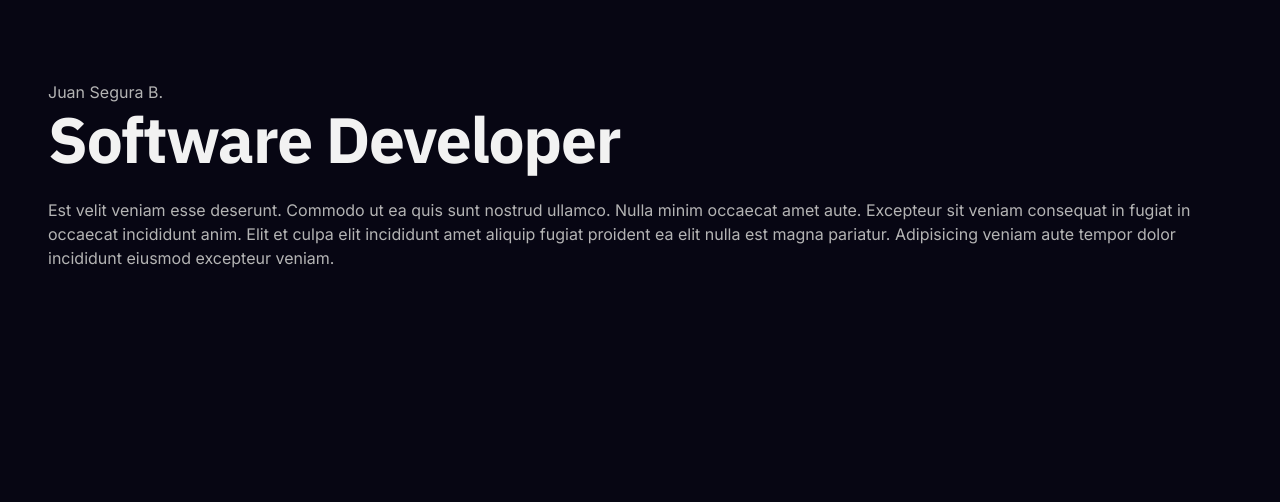
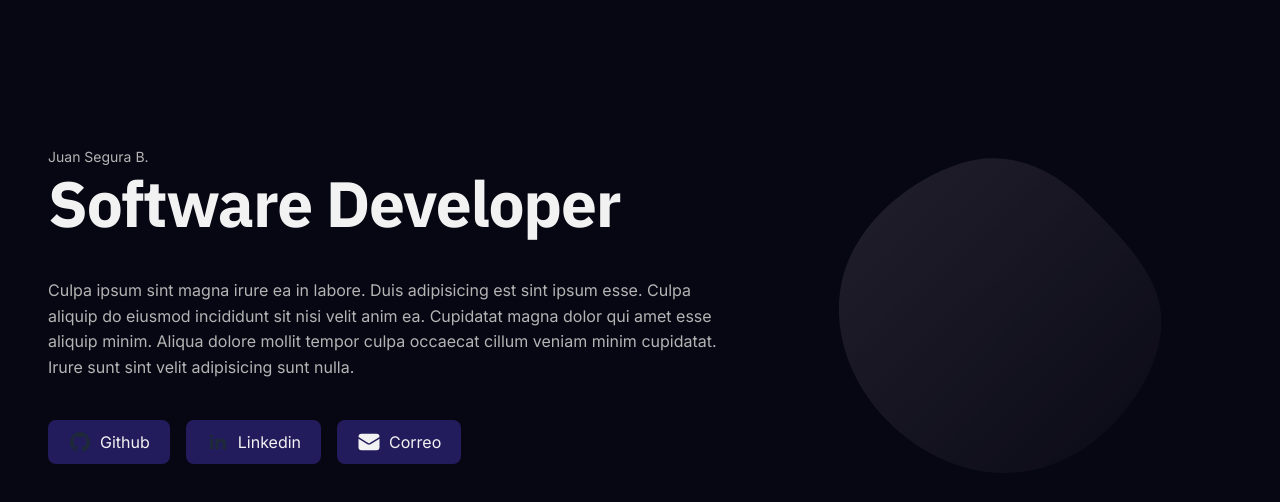
Before and after one commit to jesussb560/portfolio-26, an Angular app: page / in a window 1280 px wide. Shown: the top 502 px of the page. Built offline with nearby package versions, Linux system fonts and the light colour scheme.

Commit message:
button component and buttons in home

```diff
--- a/src/app/features/home/home.html
+++ b/src/app/features/home/home.html
@@ -1,19 +1,70 @@
 <app-container>
     <div class="py-6 sm:py-10">
-        <small class="mt-2 text-sm sm:text-base">
-            Juan Segura B.
-        </small>
-        <h1>Software Developer</h1>
-        <p class="mt-6 text-sm sm:text-base">
-            Est velit veniam esse deserunt. Commodo ut ea quis sunt nostrud ullamco. Nulla minim occaecat amet aute.
-            Excepteur sit veniam consequat in fugiat in occaecat incididunt anim. Elit et culpa elit incididunt amet
-            aliquip fugiat proident ea elit nulla est magna pariatur. Adipisicing veniam aute tempor dolor incididunt
-            eiusmod excepteur veniam.
-        </p>
+        <div class="grid gap-10 lg:grid-cols-[1.2fr_0.8fr] lg:items-center">
+            <!-- Texto -->
+            <div>
+                <small>Juan Segura B.</small>
+                <h1>
+                    Software Developer
+                </h1>
+                <p class="py-6 sm:py-10">
+                    Culpa ipsum sint magna irure ea in labore. Duis adipisicing est sint ipsum esse. Culpa aliquip do
+                    eiusmod incididunt sit nisi velit anim ea. Cupidatat magna dolor qui amet esse aliquip minim. Aliqua
+                    dolore mollit tempor culpa occaecat cillum veniam minim cupidatat. Irure sunt sint velit adipisicing
+                    sunt nulla.
+                </p>
+                <div class="grid grid-flow-col auto-cols-max gap-4">
+                    <app-button variant="primary" size="lg">
+                        <svg class="w-6 h-6 text-gray-800 dark:text-white" aria-hidden="true"
+                            xmlns="http://www.w3.org/2000/svg" width="24" height="24" fill="currentColor"
+                            viewBox="0 0 24 24">
+                            <path fill-rule="evenodd"
+                                d="M12.006 2a9.847 9.847 0 0 0-6.484 2.44 10.32 10.32 0 0 0-3.393 6.17 10.48 10.48 0 0 0 1.317 6.955 10.045 10.045 0 0 0 5.4 4.418c.504.095.683-.223.683-.494 0-.245-.01-1.052-.014-1.908-2.78.62-3.366-1.21-3.366-1.21a2.711 2.711 0 0 0-1.11-1.5c-.907-.637.07-.621.07-.621.317.044.62.163.885.346.266.183.487.426.647.71.135.253.318.476.538.655a2.079 2.079 0 0 0 2.37.196c.045-.52.27-1.006.635-1.37-2.219-.259-4.554-1.138-4.554-5.07a4.022 4.022 0 0 1 1.031-2.75 3.77 3.77 0 0 1 .096-2.713s.839-.275 2.749 1.05a9.26 9.26 0 0 1 5.004 0c1.906-1.325 2.74-1.05 2.74-1.05.37.858.406 1.828.101 2.713a4.017 4.017 0 0 1 1.029 2.75c0 3.939-2.339 4.805-4.564 5.058a2.471 2.471 0 0 1 .679 1.897c0 1.372-.012 2.477-.012 2.814 0 .272.18.592.687.492a10.05 10.05 0 0 0 5.388-4.421 10.473 10.473 0 0 0 1.313-6.948 10.32 10.32 0 0 0-3.39-6.165A9.847 9.847 0 0 0 12.007 2Z"
+                                clip-rule="evenodd" />
+                        </svg>
 
-        <!-- ejemplo de grid responsive -->
-        <!-- <div class="mt-6 grid gap-4 sm:grid-cols-2 lg:grid-cols-3">
-            <div class="rounded-xl border p-4 card">Card 1</div>
-        </div> -->
+                        Github
+                    </app-button>
+                    <app-button variant="primary" size="lg">
+                        <svg class="w-6 h-6 text-gray-800 dark:text-white" aria-hidden="true"
+                            xmlns="http://www.w3.org/2000/svg" width="24" height="24" fill="currentColor"
+                            viewBox="0 0 24 24">
+                            <path fill-rule="evenodd"
+                                d="M12.51 8.796v1.697a3.738 3.738 0 0 1 3.288-1.684c3.455 0 4.202 2.16 4.202 4.97V19.5h-3.2v-5.072c0-1.21-.244-2.766-2.128-2.766-1.827 0-2.139 1.317-2.139 2.676V19.5h-3.19V8.796h3.168ZM7.2 6.106a1.61 1.61 0 0 1-.988 1.483 1.595 1.595 0 0 1-1.743-.348A1.607 1.607 0 0 1 5.6 4.5a1.601 1.601 0 0 1 1.6 1.606Z"
+                                clip-rule="evenodd" />
+                            <path d="M7.2 8.809H4V19.5h3.2V8.809Z" />
+                        </svg>
+                        Linkedin
+                    </app-button>
+                    <app-button variant="primary" size="lg">
+                        <svg xmlns="http://www.w3.org/2000/svg" viewBox="0 0 24 24" fill="currentColor" class="size-6">
+                            <path
+                                d="M1.5 8.67v8.58a3 3 0 0 0 3 3h15a3 3 0 0 0 3-3V8.67l-8.928 5.493a3 3 0 0 1-3.144 0L1.5 8.67Z" />
+                            <path
+                                d="M22.5 6.908V6.75a3 3 0 0 0-3-3h-15a3 3 0 0 0-3 3v.158l9.714 5.978a1.5 1.5 0 0 0 1.572 0L22.5 6.908Z" />
+                        </svg>
+
+
+                        Correo
+                    </app-button>
+                </div>
+            </div>
+
+            <!-- Imagen decorativa -->
+            <div class="relative hidden lg:block">
+                <svg viewBox="0 0 400 400" class="w-full max-w-md opacity-70" xmlns="http://www.w3.org/2000/svg">
+                    <defs>
+                        <linearGradient id="g" x1="0" y1="0" x2="1" y2="1">
+                            <stop offset="0%" stop-color="#ffffff" stop-opacity="0.15" />
+                            <stop offset="100%" stop-color="#ffffff" stop-opacity="0.02" />
+                        </linearGradient>
+                    </defs>
+                    <path fill="url(#g)"
+                        d="M80,-90C110,-60,140,-30,145,5C150,40,130,80,100,110C70,140,30,155,-10,150C-50,145,-90,120,-115,85C-140,50,-150,5,-135,-35C-120,-75,-80,-110,-35,-125C10,-140,50,-120,80,-90Z"
+                        transform="translate(200 200)" />
+                </svg>
+
+            </div>
+        </div>
     </div>
 </app-container>
--- a/src/app/features/home/home.ts
+++ b/src/app/features/home/home.ts
@@ -1,9 +1,10 @@
 import { Component } from '@angular/core';
 import { Container } from '../../shared/container/container';
+import { Button } from '../../shared/button/button';
 
 @Component({
   selector: 'app-home',
-  imports: [Container],
+  imports: [Container, Button],
   standalone: true,
   templateUrl: './home.html',
 })
--- /dev/null
+++ b/src/app/shared/button/button.ts
@@ -0,0 +1,44 @@
+import { Component, Input } from '@angular/core';
+
+@Component({
+  selector: 'app-button',
+  standalone: true,
+  imports: [],
+  template: `
+    <button
+        type="button"
+        [class]="classes"
+      >
+        <ng-content></ng-content>
+    </button>
+    `,
+  styleUrl: './button.scss',
+})
+export class Button {
+
+  @Input() variant: 'primary' | 'ghost' | 'icon' = 'primary';
+  @Input() size: 'sm' | 'md' | 'lg' = 'md';
+
+  get classes(): string {
+    const base =
+      'inline-flex items-center justify-center gap-2 transition ' +
+      'disabled:opacity-50 disabled:pointer-events-none';
+
+    const variants = {
+      primary: 'rounded-lg bg-dark-top hover:bg-dark-top/90',
+      ghost: 'rounded-md text-white/80 ',
+      icon: 'rounded-full border border-white/20 hover:bg-white/10'
+    };
+
+    const sizes = {
+      sm: 'px-3 py-1.5 text-sm',
+      md: 'px-4 py-2 text-sm',
+      lg: 'px-5 py-2.5 text-base'
+    };
+
+    const iconSize = this.variant === 'icon' ? 'size-11 p-0' : sizes[this.size];
+
+    return `${base} ${variants[this.variant]} ${iconSize}`;
+  }
+
+}
```
Also changed, not shown: src/app/shared/button/button.scss (added), 1 other file (tests, documents, lock files or other folders).
